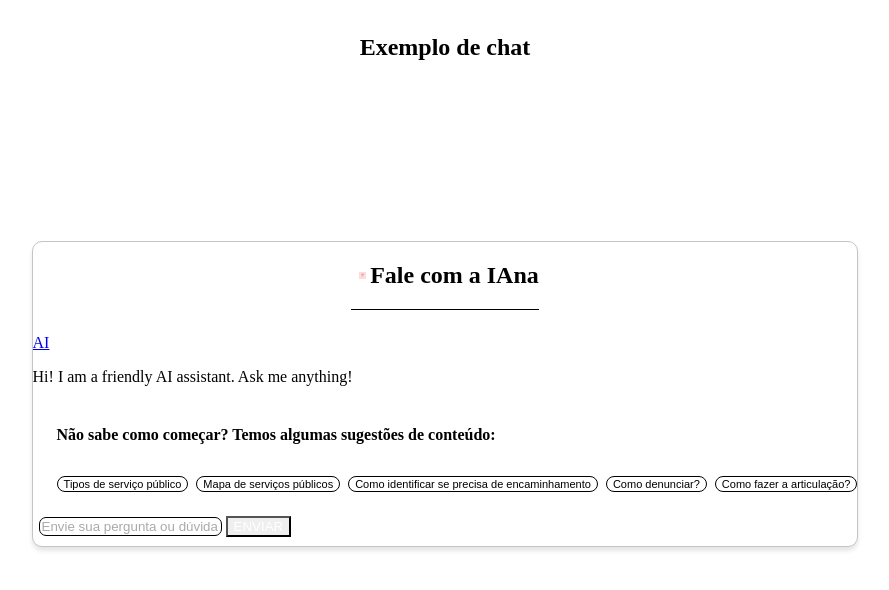
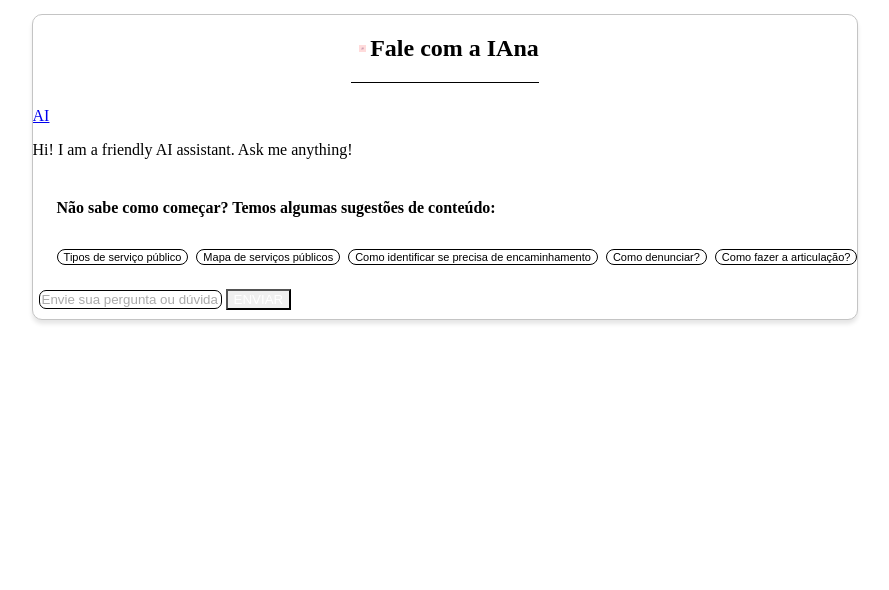
Before and after one commit to mapadoacolhimento/boas-vindas-chatbot, a Next.js app in the folder packages/ui/: page / in a window 1280 px wide. Shown: the top 590 px of the page, without its empty margins (195-1084 px from the left). Built offline with nearby package versions, Linux system fonts and the light colour scheme.

Commit message:
Removendo h1 da página

```diff
--- a/packages/ui/app/page.tsx
+++ b/packages/ui/app/page.tsx
@@ -34,7 +34,6 @@ function Home() {
       pb={6}
       pt={6}
     >
-      <Heading>Exemplo de chat</Heading>
       <VStack
         w={{ base: "full", lg: "80%" }}
         maxH={"3xl"}
```
